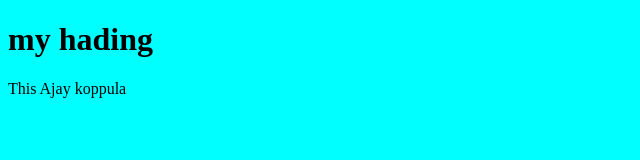
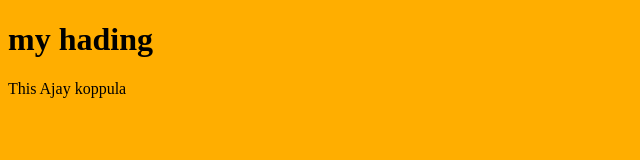
Before and after one commit to Ajay-275/MyWebPage, a plain HTML site: page index.html in a window 1280 px wide. Shown: the whole page, without its empty margins (0-640 px from the left). Drawn offline with Linux system fonts and the light colour scheme.

Commit message:
Chenged Website

```diff
--- a/index.html
+++ b/index.html
@@ -5,7 +5,7 @@
     <meta name="viewport" content="width=device-width, initial-scale=1.0">
     <title>Document</title>
 </head>
-<body style="background-color: aqua;">
+<body style="background-color: rgb(255, 174, 0);">
     <h1>my hading</h1>
     <p>This Ajay koppula</p>
 </body>
```
